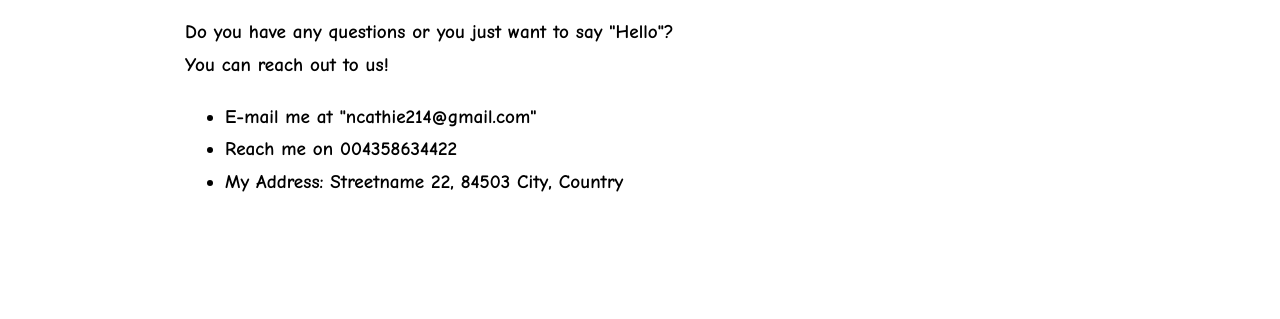
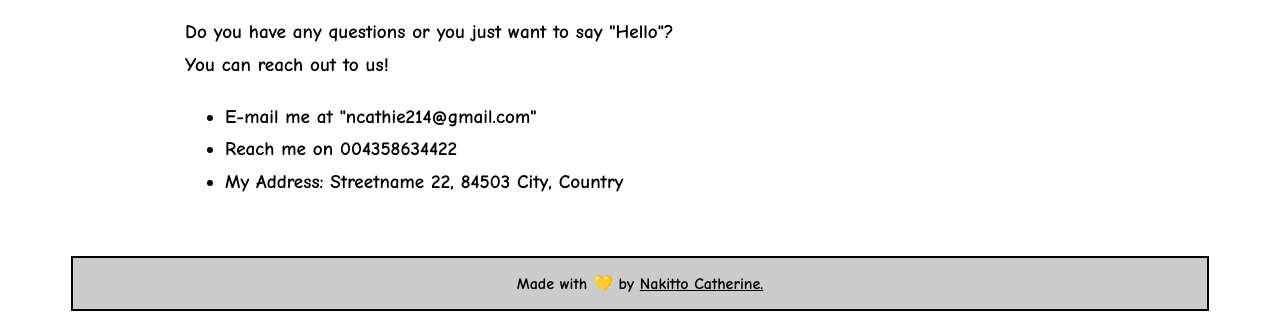
Before and after one commit to Cathella/BooksApp, a plain HTML site: page index.html in a window 1280 px wide. Shown: the part 671-990 px from the top of the page. Before the commit the page ends 927 px from the top, so only its background shows below. Drawn offline with Linux system fonts and the light colour scheme.

Commit message:
add footer section

```diff
--- a/index.html
+++ b/index.html
@@ -8,7 +8,7 @@
   <link rel="stylesheet" href="style.css">
 </head>
 <body>
-  <div class="container">
+  <main class="container">
     <nav>
       <div class="logo">Awesome Books</div>
       <div>
@@ -43,7 +43,11 @@
         <li>My Address: Streetname 22, 84503 City, Country</li>
       </ul>
     </div>
-  </div>
+
+    <footer>
+      Made with 💛 by <a href="https://github.com/Cathella">Nakitto Catherine.</a>
+    </footer>
+  </main>
   <script src="app.js"></script>
 </body>
 </html>
--- a/style.css
+++ b/style.css
@@ -125,6 +125,7 @@ form button {
   padding: .5em 1em;
   align-self: flex-end;
   font-size: 1.3em;
+  background-color: #fce100;
 }
 
 .contact {
@@ -133,3 +134,16 @@ form button {
   font-size: 1.2em;
   line-height: 1.7em;
 }
+
+footer {
+  border: 2px solid black;
+  text-align: center;
+  padding: 1em 0;
+  background: #ccc;
+  position: relative;
+  bottom: 0;
+}
+
+footer a {
+  color: black;
+}
```
